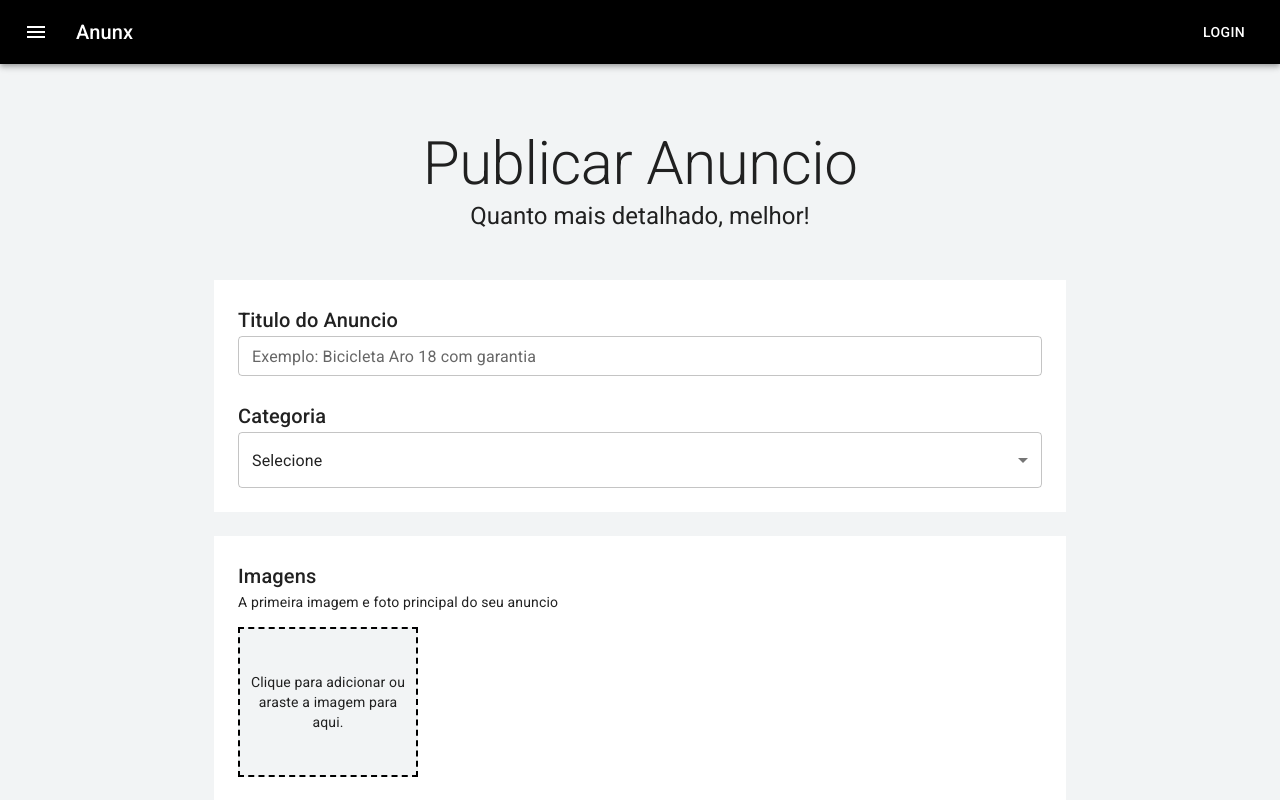
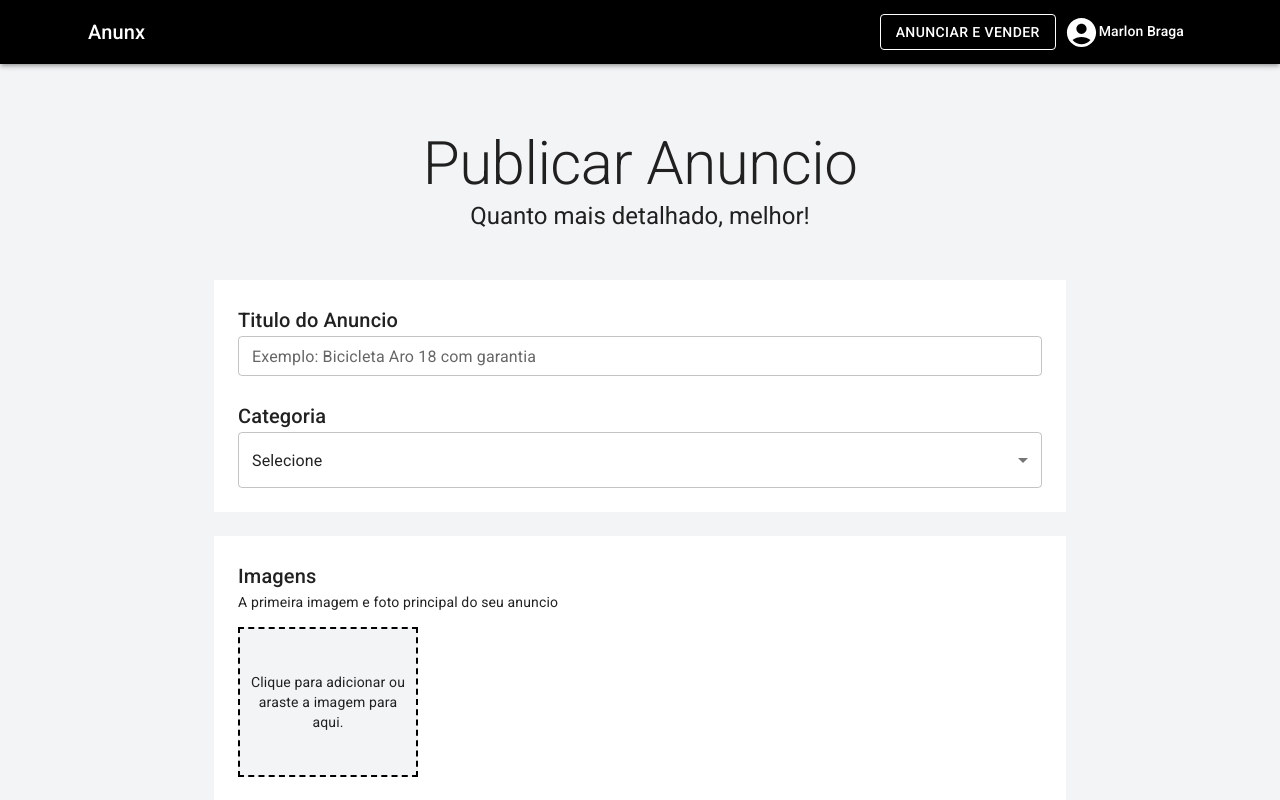
Before and after one commit to MarlonDev2000/anunx, a Next.js app: page /user/publish in a window 1280 px wide. Shown: the top 800 px of the page. Built offline with nearby package versions, Linux system fonts and the light colour scheme.

Commit message:
header - adicionando container e menu do usuario

```diff
--- a/pages/index.js
+++ b/pages/index.js
@@ -46,7 +46,7 @@
           O que deseja encontrar?
         </Typography>
         <Paper className={classes.searchBox}>
-          <InputBase placeholder="Ex.: Iphone 12 com garantia" fullWidth />
+          <InputBase placeholder="Ex: Iphone 12 com garantia" fullWidth />
           <IconButton>
             <Search />
           </IconButton>
@@ -54,7 +54,7 @@
       </Container>
 
 
-      <Container maxWidth="md" className={classes.cardGrid}>
+      <Container maxWidth="lg" className={classes.cardGrid}>
         <Typography component="h2" variant="h4" align="center" color="textPrimary">
           Destaques
         </Typography>
--- a/src/components/Header.js
+++ b/src/components/Header.js
@@ -1,21 +1,90 @@
-import { AppBar, Box, Toolbar, Typography, Button, IconButton } from '@mui/material'
-import MenuIcon from '@mui/icons-material/Menu'
+import {
+  AppBar,
+  Toolbar,
+  Typography,
+  Button,
+  IconButton,
+  Container,
+  Avatar,
+  Menu,
+  MenuItem,
+  Divider
+} from '@mui/material'
+import { makeStyles } from '@mui/styles'
+import { useState } from 'react'
+import { AccountCircle } from '@mui/icons-material'
+import Link from 'next/link'
+
+const useStyles = makeStyles(()=>({
+  title: {
+    flexGrow: 1,
+    cursor: 'pointer',
+  },
+  avatarIcon: {
+    marginLeft: 6,
+  },
+  sellLinkButton: {
+    marginRight: 6,
+  },
+  divider: {
+    margin: '8px 0px',
+  },
+}))
 
 const Header = () => {
+
+  const classes = useStyles()
+  const [anchorUserMenu, setAnchorUserMenu] = useState(false)
+
+  const openUserMenu = Boolean(anchorUserMenu)
+
   return (
-    <Box sx={{ flexGrow: 1 }}>
-      <AppBar position="static">
-        <Toolbar>
-          <IconButton size="large" edge="start" color="inherit" aria-label="menu" sx={{ mr: 2 }}>
-            <MenuIcon />
-          </IconButton>
-          <Typography variant="h6" component="div" sx={{ flexGrow: 1 }}>
-            Anunx
-          </Typography>
-          <Button color="inherit">Login</Button>
-        </Toolbar>
+    <>
+      <AppBar position="static" elevation={3}>
+        <Container maxWidth="lg">
+          <Toolbar>
+            <Link href="/" passHref>
+              <Typography variant="h6" className={classes.title}>
+                Anunx
+              </Typography>
+            </Link>
+            <Link href="/user/publish" passHref>
+              <Button color="inherit" variant="outlined" className={classes.sellLinkButton}>
+                Anunciar e Vender
+              </Button>
+            </Link>
+            <IconButton color="secondary" onClick={(e)=>{setAnchorUserMenu(e.currentTarget)}}>
+              {
+                true === false
+                ? <Avatar src=""/>
+                : <AccountCircle fontSize="large"/>
+              }
+              <Typography variant="subtitle2" color="secondary" className={classes.avatarIcon}>
+                Marlon Braga
+              </Typography>
+            </IconButton>
+            <Menu
+              open={openUserMenu}
+              anchorEl={anchorUserMenu}
+              onClose={() => { setAnchorUserMenu(null) }}
+              anchorOrigin={{
+                vertical: 'bottom',
+                horizontal: 'bottom'
+              }}
+            >
+              <Link href="/user/dashbord" passHref>
+                <MenuItem>Meus Anuncios</MenuItem>
+              </Link>
+              <Link href="/user/publish" passHref>
+                <MenuItem>Publicar novo anuncio</MenuItem>
+              </Link>
+              <Divider  className={classes.divider}/>
+              <MenuItem>Sair</MenuItem>
+            </Menu>
+          </Toolbar>
+        </Container>
       </AppBar>
-    </Box>
+    </>
   )
 }
 
```
